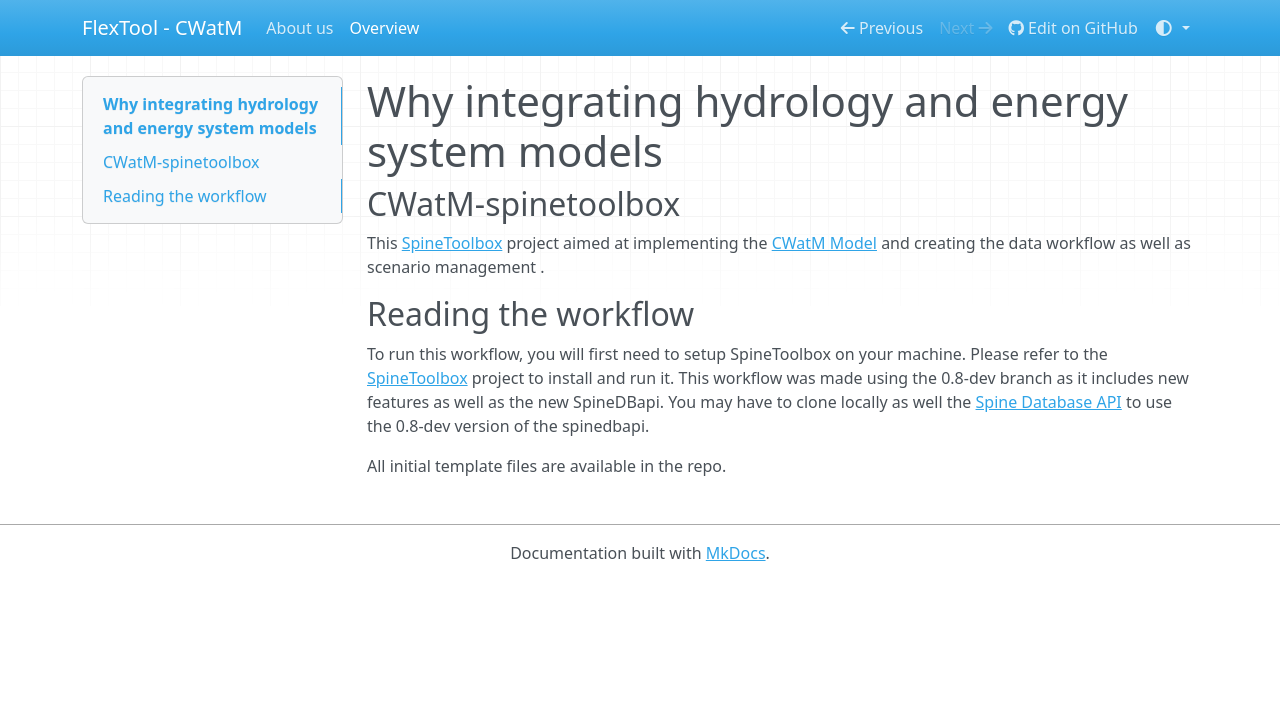
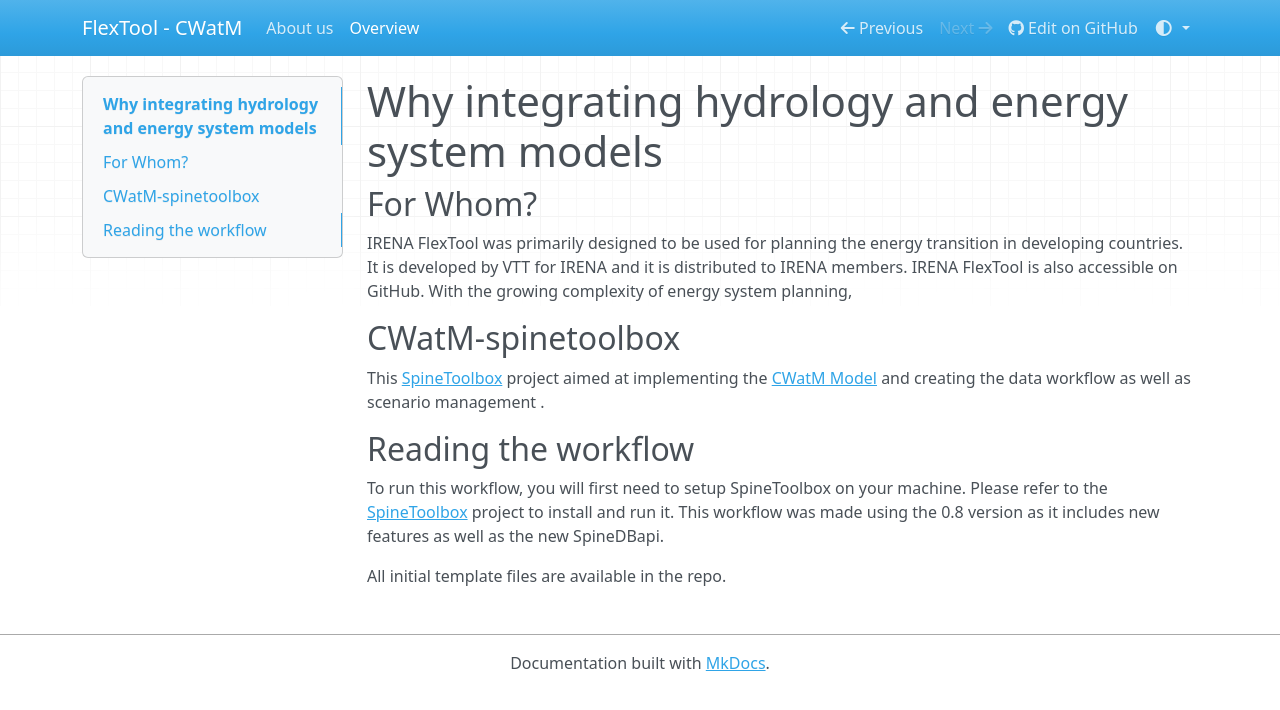
Before and after one commit to jeanlouisnico/CWatM-spinetoolbox, an MkDocs documentation site: the page built from docs/introduction.md, in a window 1280 px wide. Shown: the top 710 px of the page. Built offline with MkDocs 1.6.1, drawn with Linux system fonts in a browser that asks for light colours; nearby versions of some CDN libraries.

Commit message:
updating yml and overview

```diff
--- a/docs/introduction.md
+++ b/docs/introduction.md
@@ -1,11 +1,15 @@
 # Why integrating hydrology and energy system models
+
+## For Whom?
+
+IRENA FlexTool was primarily designed to be used for planning the energy transition in developing countries. It is developed by VTT for IRENA and it is distributed to IRENA members. IRENA FlexTool is also accessible on GitHub. With the growing complexity of energy system planning,
 
 ## CWatM-spinetoolbox
 
-This [SpineToolbox](https://github.com/spine-tools/Spine-Toolbox/tree/0.8-dev	"Github Link") project aimed at implementing the [CWatM Model](https://github.com/iiasa/CWatM	"Github Link") and creating the data workflow as well as scenario management .
+This [SpineToolbox](https://github.com/spine-tools/Spine-Toolbox/	"Github Link") project aimed at implementing the [CWatM Model](https://github.com/iiasa/CWatM	"Github Link") and creating the data workflow as well as scenario management .
 
 ## Reading the workflow
 
-To run this workflow, you will first need to setup SpineToolbox on your machine. Please refer to the [SpineToolbox](https://github.com/spine-tools/Spine-Toolbox/tree/0.8-dev	"Github Link") project to install and run it. This workflow was made using the 0.8-dev branch as it includes new features as well as the new SpineDBapi. You may have to clone locally as well the [Spine Database API](https://github.com/spine-tools/Spine-Database-API	"Github link") to use the 0.8-dev version of the spinedbapi.
+To run this workflow, you will first need to setup SpineToolbox on your machine. Please refer to the [SpineToolbox](https://github.com/spine-tools/Spine-Toolbox/tree/0.8-dev	"Github Link") project to install and run it. This workflow was made using the 0.8 version as it includes new features as well as the new SpineDBapi.
 
 All initial template files are available in the repo.
--- a/mkdocs.yml
+++ b/mkdocs.yml
@@ -9,8 +9,8 @@
 
 theme:
   name: mkdocs
-  logo: images/Flextool_original.svg
-  favicon: images/Flextool_original.svg
+  logo: docs/images/Flextool_original.svg
+  favicon: doc/images/Flextool_original.svg
   color_mode: auto
   user_color_mode_toggle: true
   locale: en
```
